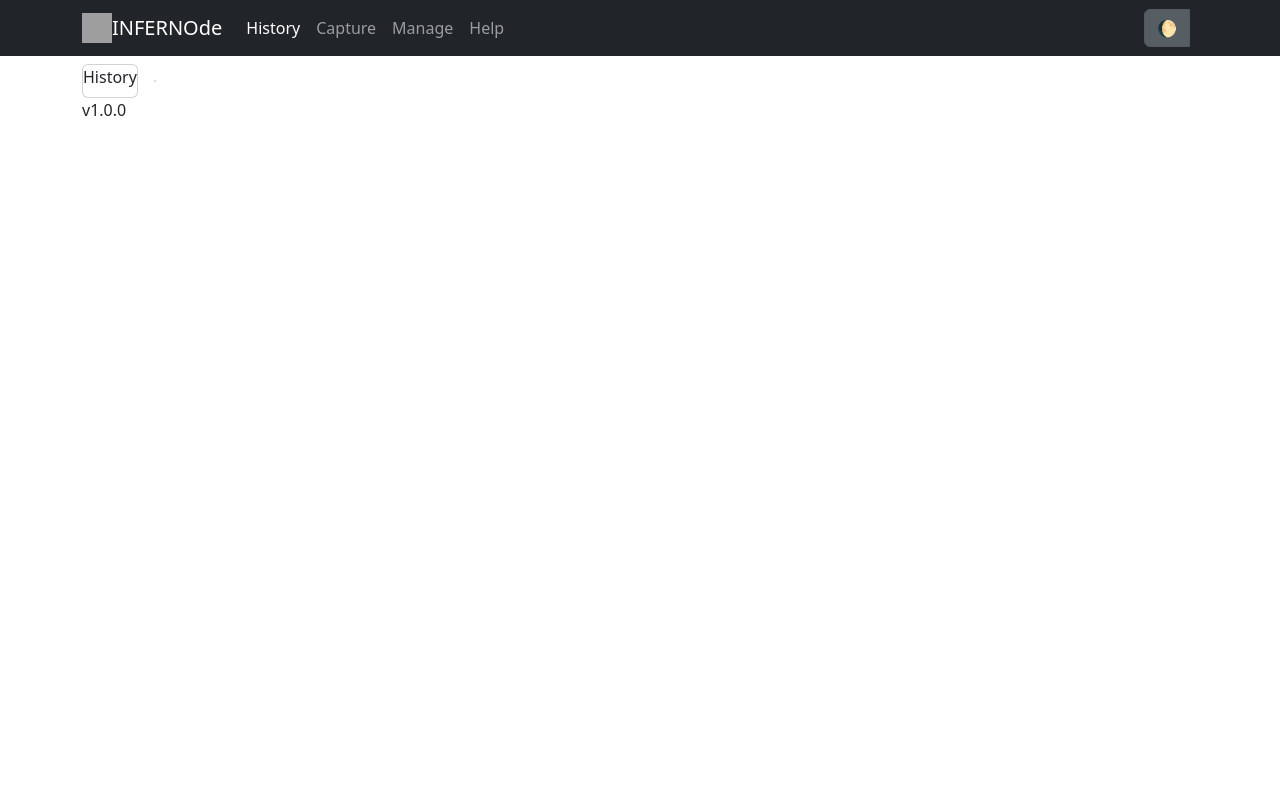
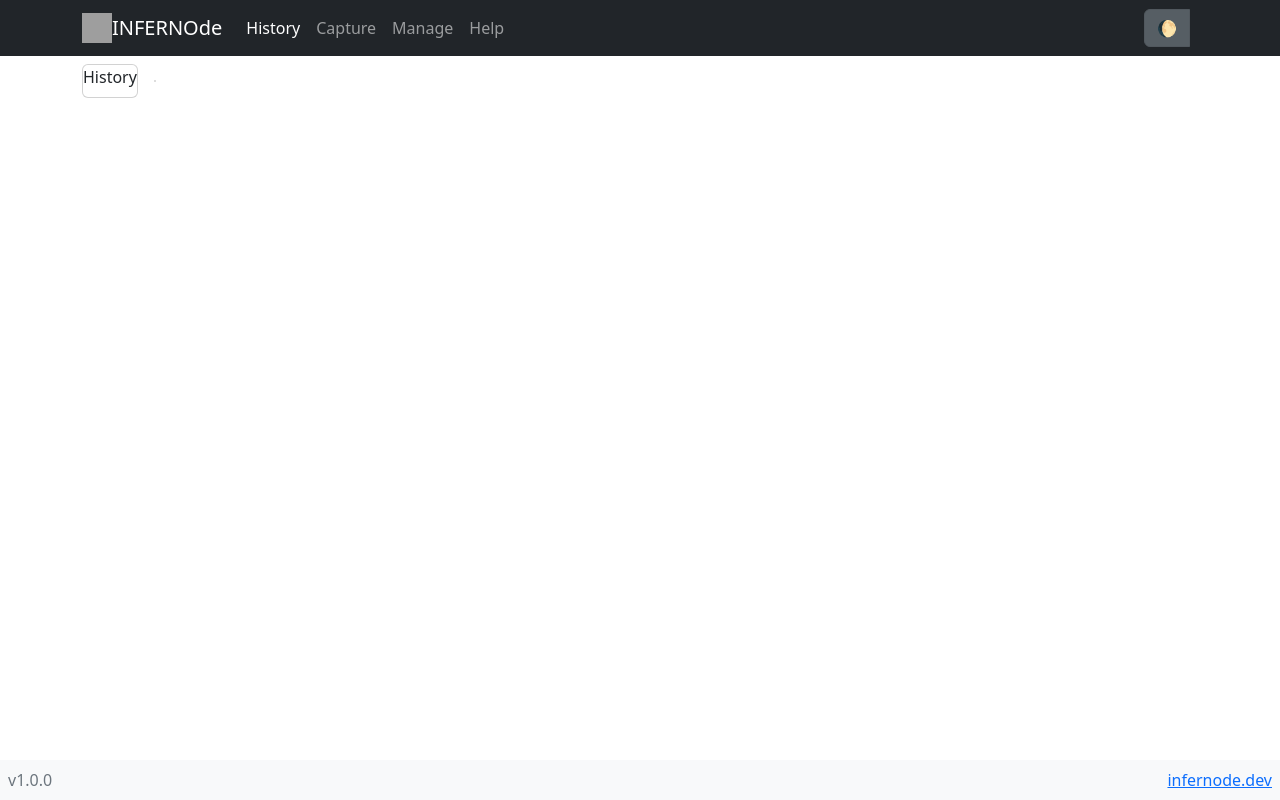
Before and after one commit to oslabs-beta/infernode, a React app: page / in a window 1280 px wide. Built offline with nearby package versions, Linux system fonts and the light colour scheme; no server answers; grey boxes are pictures that could not be loaded.

Commit message:
Move version to footer

```diff
--- a/src/public/infernode/App.tsx
+++ b/src/public/infernode/App.tsx
@@ -1,7 +1,9 @@
 import React, { useEffect } from 'react';
-import { Container } from 'react-bootstrap';
+import Container from 'react-bootstrap/Container';
+import Row from 'react-bootstrap/Row';
+import Col from 'react-bootstrap/Col';
 import './App.scss';
-import { Routes, Route } from 'react-router-dom';
+import { Routes, Route, Link } from 'react-router-dom';
 import NavBar from './components/layout/NavBar/NavBar';
 import CapturePage from './views/Capture/CapturePage';
 import HelpPage from './views/Help/HelpPage';
@@ -31,16 +33,21 @@ export default function App(): JSX.Element {
           <Route path="capture" element={<CapturePage />} />
           <Route path="manage" element={<ManagePage />} />
           <Route path="help" element={<HelpPage />}>
-            <Route index element={<HelpPages.HelpTOC />} />
+            <Route index element={<HelpPages.HelpFlamegraphs />} />
             <Route path="flamegraphs" element={<HelpPages.HelpFlamegraphs />} />
             <Route path="perf" element={<HelpPages.HelpPerf />} />
-            <Route path="profiling" element={<HelpPages.HelpProfiling />} />
-            <Route path="resources" element={<HelpPages.HelpResources />} />
+            <Route path="dtrace" element={<HelpPages.HelpDtrace />} />
           </Route>
           <Route path="*" element={<HistoryPage />} />
         </Routes>
       </Container>
-      <Container>v1.0.0</Container>
+      <Container fluid className="position-absolute bottom-0 bg-light p-2">
+        <Row>
+          <Col sm="auto" className="text-muted">v1.0.0</Col>
+          <Col />
+          <Col sm="auto" className="text-right"><a href="https://www.infernode.dev/">infernode.dev</a></Col>
+        </Row>
+      </Container>
     </>
   );
 }
```
